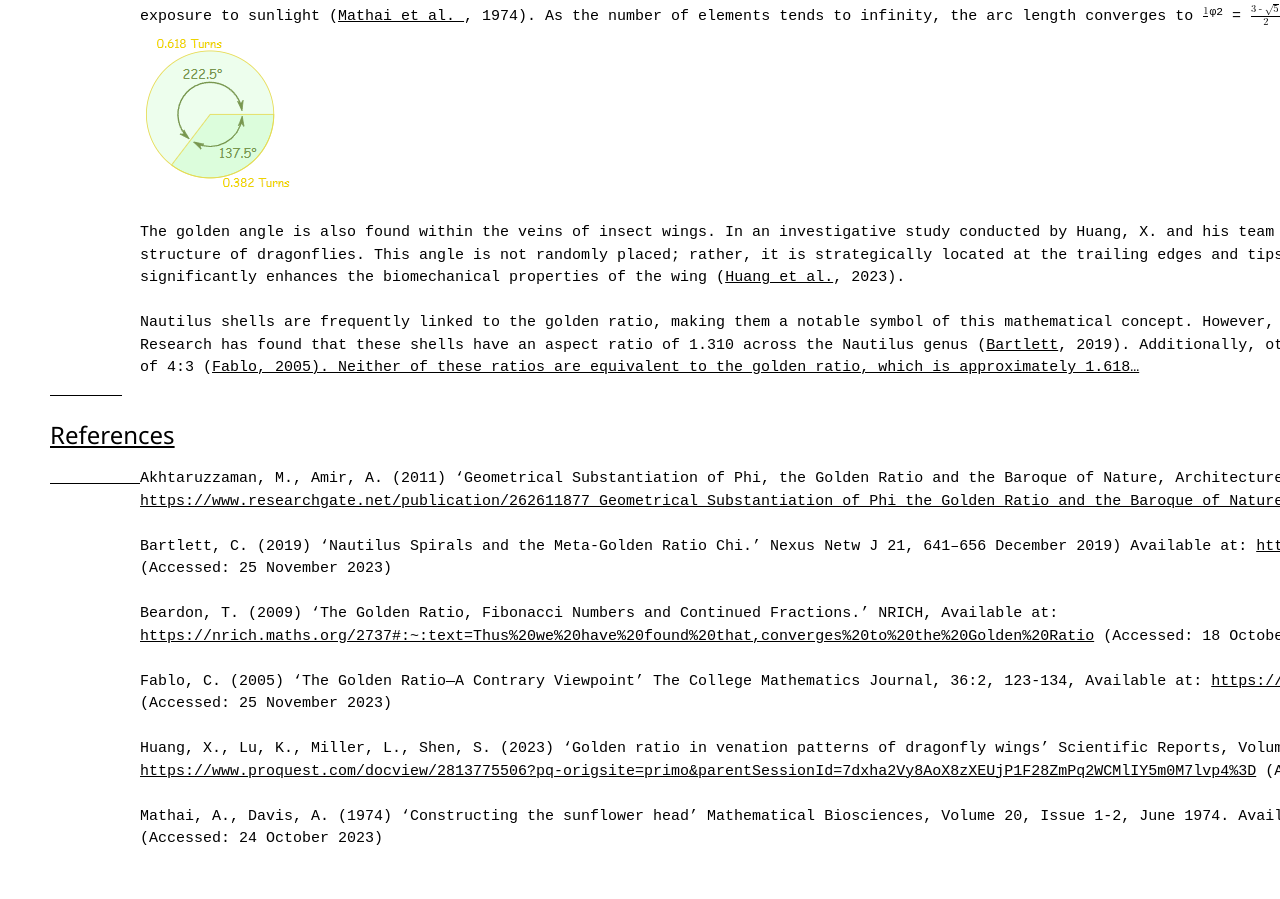
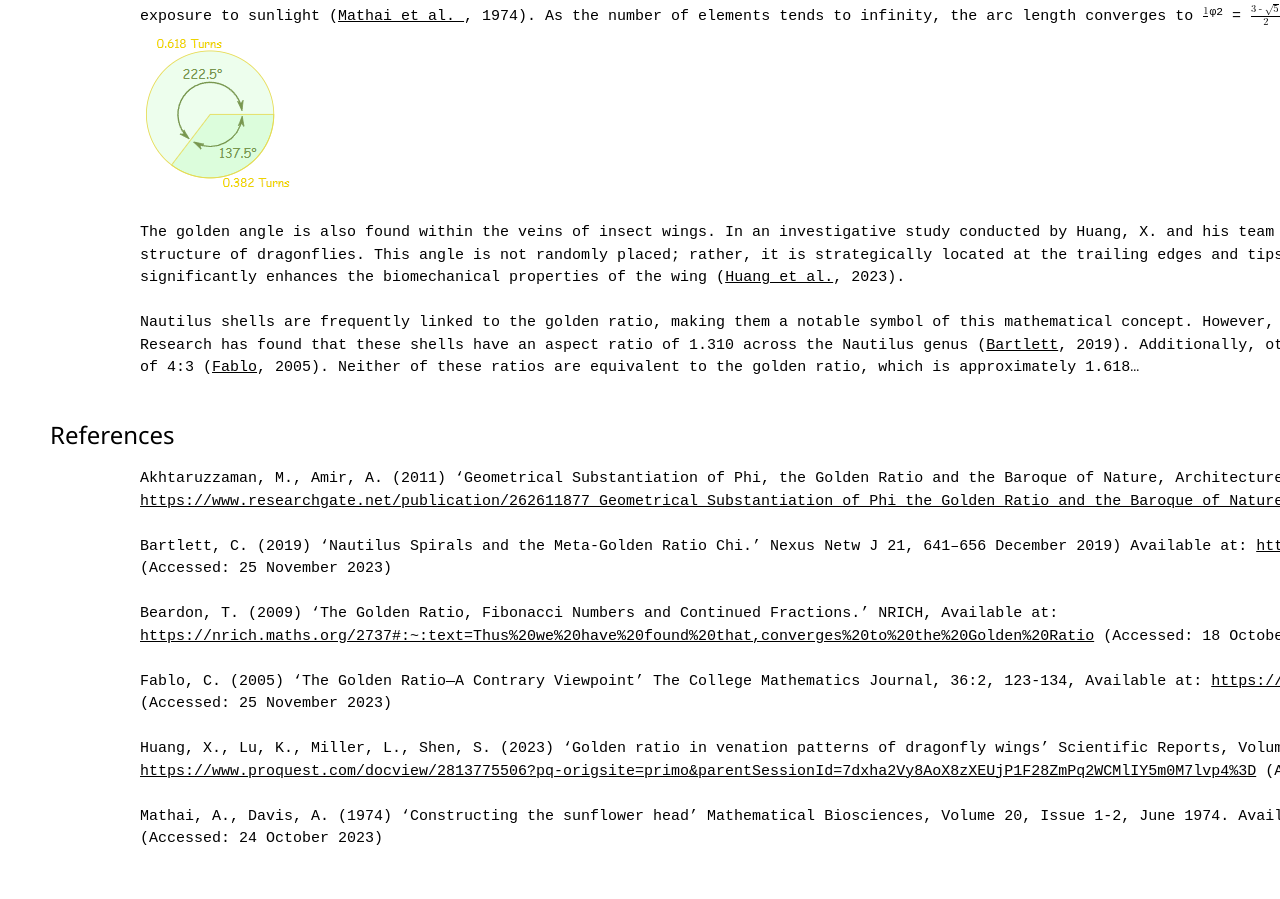
Before and after one commit to FEPSFY6815745/FY6815745, a plain HTML site: page index.html in a window 1280 px wide. Shown: the part 1315-2214 px from the top of the page. Drawn offline with nearby package versions, Linux system fonts and the light colour scheme.

Commit message:
forget a /a.html

```diff
--- a/index.html
+++ b/index.html
@@ -139,7 +139,7 @@
 
           Nautilus shells are frequently linked to the golden ratio, making them a notable symbol of this mathematical concept. However, the belief that these shells perfectly align with the golden ratio is not accurate.
           Research has found that these shells have an aspect ratio of 1.310 across the Nautilus genus (<a href= #Bartlett>Bartlett</a>, 2019). Additionally, other studies have reported findings of an aspect ratio of 1.33, which is a ratio
-          of 4:3 (<a href= #Fablo>Fablo, 2005). Neither of these ratios are equivalent to the golden ratio, which is approximately 1.618…
+          of 4:3 (<a href= #Fablo>Fablo</a>, 2005). Neither of these ratios are equivalent to the golden ratio, which is approximately 1.618…
         </pre>
       </p>
 
```
